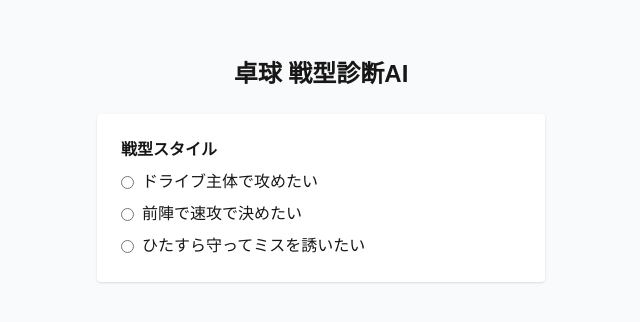
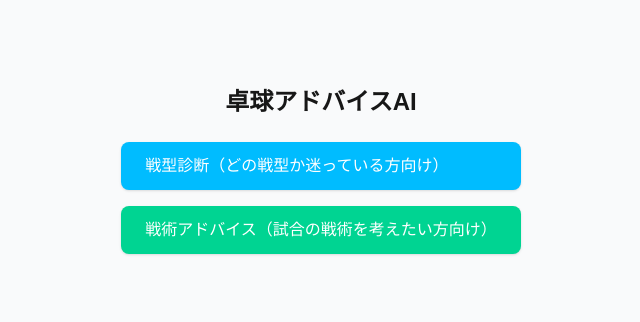
Before and after one commit to kassytt/tactics_tabletennis, a Next.js app: page / in a window 1280 px wide. Shown: the part 230-552 px from the top of the page, without its empty margins (319-959 px from the left). Built offline with nearby package versions, Linux system fonts and the light colour scheme.

Commit message:
診断ページをstyle_finderにうつし、topも変更

```diff
--- a/app/page.tsx
+++ b/app/page.tsx
@@ -1,75 +1,31 @@
 "use client";
 
 import { useRouter, usePathname } from "next/navigation";
-import { useState, useEffect } from "react";
-import RacketSelect from "./components/RacketSelect";
-import StyleSelect from "./components/StyleSelect";
+import Link from "next/link"; // ✅ 追加
 
 export default function HomePage() {
   const router = useRouter();
   const pathname = usePathname();
 
-  const [style, setStyle] = useState("");
-  const [loading, setLoading] = useState(false);
-
-  // ページが表示されたときに古い結果を削除してフォームを初期化
-  useEffect(() => {
-    sessionStorage.removeItem("tacticsResult");
-    setStyle("");
-  }, [pathname]);
-
-  const handleSubmit = async (e: React.FormEvent) => {
-    e.preventDefault();
-    setLoading(true);
-
-    try {
-      const res = await fetch("/api/tactics", {
-        method: "POST",
-        headers: { "Content-Type": "application/json" },
-        body: JSON.stringify({
-          style,
-        }),
-      });
-
-      const data = await res.json();
-
-      // SessionStorageに保存
-      sessionStorage.setItem("style", style);
-      sessionStorage.setItem("tacticsResult", data.message);
-
-      // 結果ページへ遷移
-      router.push("/result");
-    } catch (err) {
-      console.error(err);
-      alert("診断中にエラーが発生しました。");
-    } finally {
-      setLoading(false);
-    }
-  };
-
   return (
     <main className="flex flex-col items-center justify-center min-h-screen bg-gray-50 p-4">
-      <h1 className="text-2xl font-bold mb-6">卓球 戦型診断AI</h1>
+      <h1 className="text-2xl font-bold mb-6">卓球アドバイスAI</h1>
 
-      <form
-        onSubmit={handleSubmit}
-        className="flex flex-col gap-6 w-full max-w-md bg-white p-6 rounded shadow"
-      >
-        <StyleSelect value={style} onChange={setStyle} />
+      <div className="flex flex-col gap-4">
+        <Link
+          href="/style_finder"
+          className="px-6 py-3 bg-sky-400 text-white rounded-lg shadow hover:bg-sky-500 transition"
+        >
+          戦型診断（どの戦型か迷っている方向け）
+        </Link>
 
-        {style && (
-          <button
-            type="submit"
-            className={`bg-blue-500 text-white rounded p-2 hover:bg-blue-600 transition flex items-center justify-center`}
-            disabled={loading}
-          >
-            {loading && (
-              <span className="animate-spin border-2 border-white border-t-transparent rounded-full w-5 h-5 mr-2"></span>
-            )}
-            {loading ? "診断中..." : "戦術を診断する"}
-          </button>
-        )}
-      </form>
+        <Link
+          href="/tactical_advise"
+          className="px-6 py-3 bg-emerald-400 text-white rounded-lg shadow hover:bg-emerald-500 transition"
+        >
+          戦術アドバイス（試合の戦術を考えたい方向け）
+        </Link>
+      </div>
     </main>
   );
 }
--- /dev/null
+++ b/app/style_finder/page.tsx
@@ -0,0 +1,74 @@
+"use client";
+
+import { useRouter, usePathname } from "next/navigation";
+import { useState, useEffect } from "react";
+import StyleSelect from "../components/StyleSelect";
+
+export default function StyleFinder() {
+  const router = useRouter();
+  const pathname = usePathname();
+
+  const [style, setStyle] = useState("");
+  const [loading, setLoading] = useState(false);
+
+  // ページが表示されたときに古い結果を削除してフォームを初期化
+  useEffect(() => {
+    sessionStorage.removeItem("tacticsResult");
+    setStyle("");
+  }, [pathname]);
+
+  const handleSubmit = async (e: React.FormEvent) => {
+    e.preventDefault();
+    setLoading(true);
+
+    try {
+      const res = await fetch("/api/tactics", {
+        method: "POST",
+        headers: { "Content-Type": "application/json" },
+        body: JSON.stringify({
+          style,
+        }),
+      });
+
+      const data = await res.json();
+
+      // SessionStorageに保存
+      sessionStorage.setItem("style", style);
+      sessionStorage.setItem("tacticsResult", data.message);
+
+      // 結果ページへ遷移
+      router.push("/style_finder/result");
+    } catch (err) {
+      console.error(err);
+      alert("診断中にエラーが発生しました。");
+    } finally {
+      setLoading(false);
+    }
+  };
+
+  return (
+    <main className="flex flex-col items-center justify-center min-h-screen bg-gray-50 p-4">
+      <h1 className="text-2xl font-bold mb-6">卓球 戦型診断AI</h1>
+
+      <form
+        onSubmit={handleSubmit}
+        className="flex flex-col gap-6 w-full max-w-md bg-white p-6 rounded shadow"
+      >
+        <StyleSelect value={style} onChange={setStyle} />
+
+        {style && (
+          <button
+            type="submit"
+            className={`bg-blue-500 text-white rounded p-2 hover:bg-blue-600 transition flex items-center justify-center`}
+            disabled={loading}
+          >
+            {loading && (
+              <span className="animate-spin border-2 border-white border-t-transparent rounded-full w-5 h-5 mr-2"></span>
+            )}
+            {loading ? "診断中..." : "戦術を診断する"}
+          </button>
+        )}
+      </form>
+    </main>
+  );
+}
--- a/app/result/page.tsx
+++ b/app/style_finder/result/page.tsx
@@ -2,8 +2,8 @@
 
 import { useEffect, useState } from "react";
 import { useRouter } from "next/navigation";
-import RubberSelect from "../components/RubberSelect";
-import RacketSelect from "../components/RacketSelect";
+import RubberSelect from "../../components/RubberSelect";
+import RacketSelect from "../../components/RacketSelect";
 
 export default function ResultPage() {
   const router = useRouter();
```
